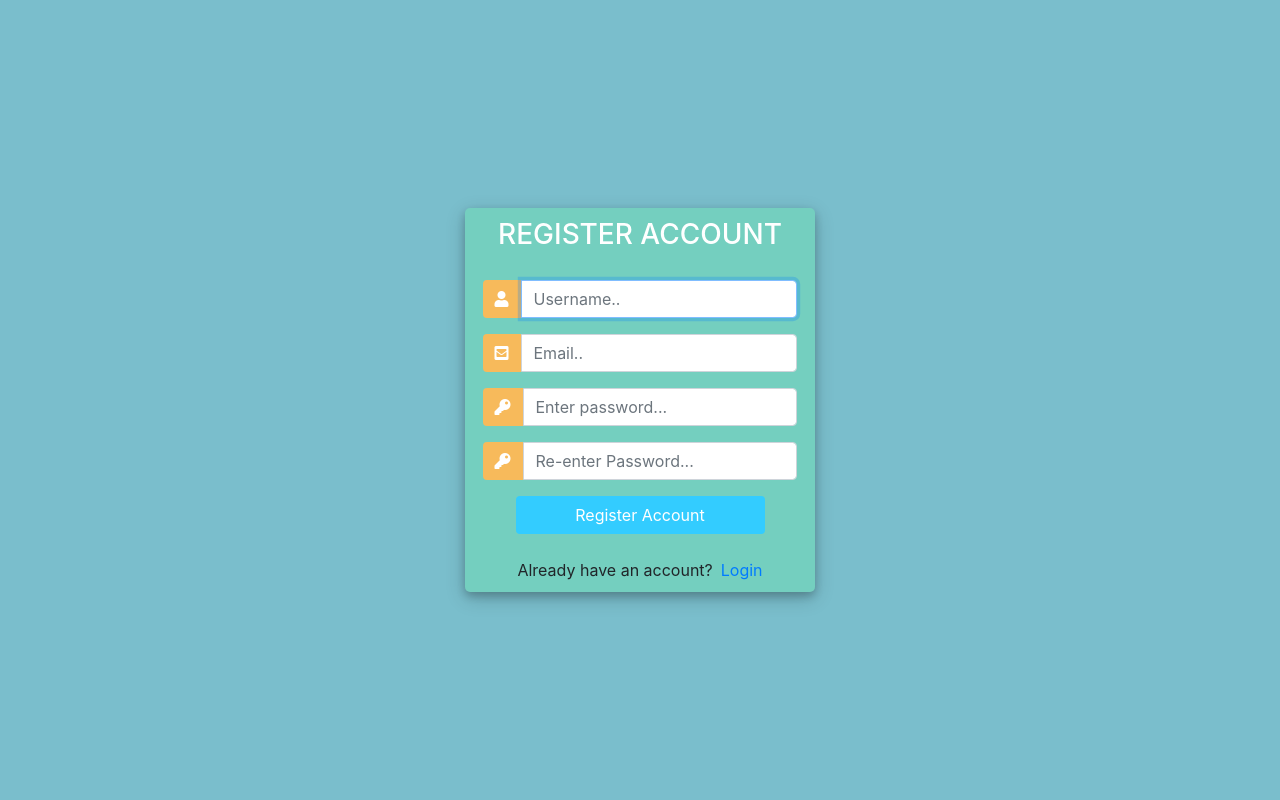
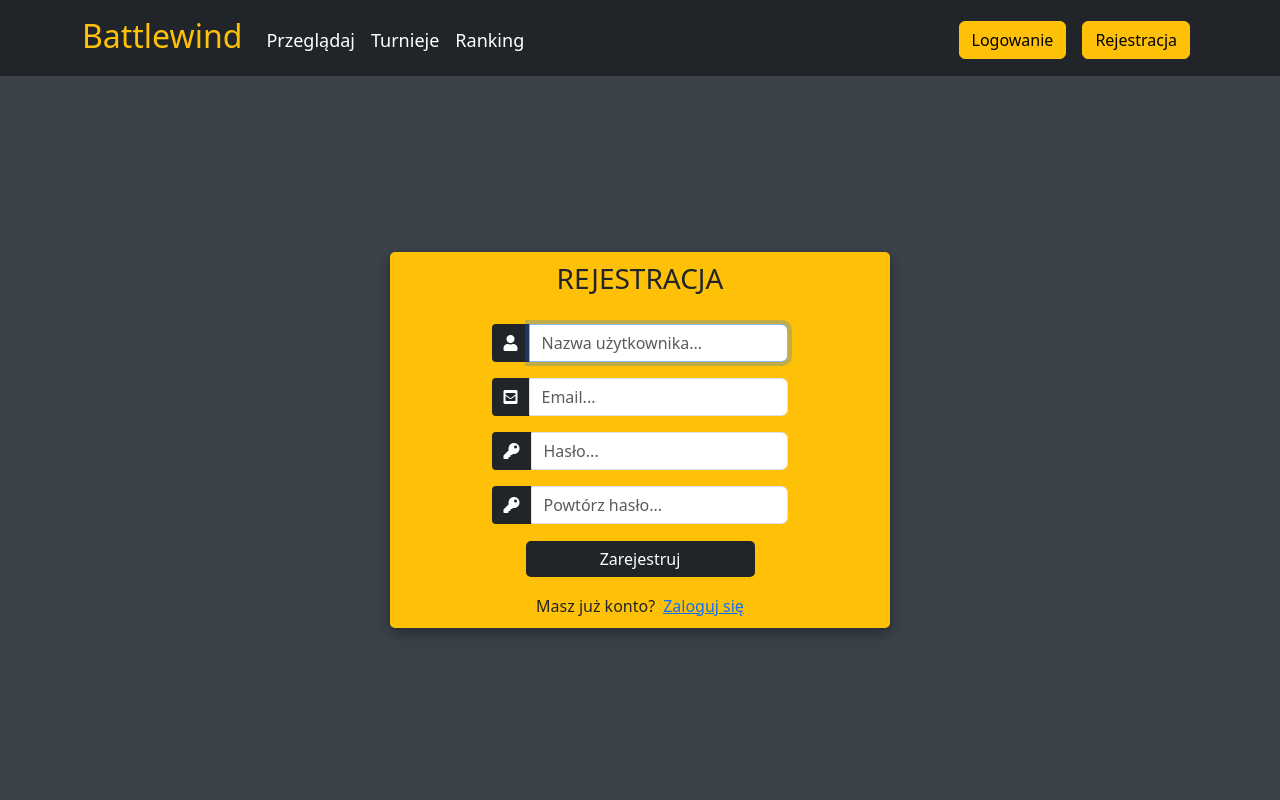
Before and after one commit to Szaneron/Battlewind, a Django app: page /register/ in a window 1280 px wide. Run offline with Django 4.2, Linux system fonts and the light colour scheme; some libraries are stand-ins or nearby versions.

Commit message:
login and register view update

```diff
--- a/Website/forms.py
+++ b/Website/forms.py
@@ -9,6 +9,10 @@ class CreateUserForm(UserCreationForm):
     class Meta:
         model = User
         fields = ['username', 'email', 'password1', 'password2']
+
+    widgets = {
+        'email': forms.TextInput(attrs={'required': True})
+    }
 
 
 class EditUserProfileSettingsForm(ModelForm):
--- a/Website/templates/accounts/register.html
+++ b/Website/templates/accounts/register.html
@@ -15,14 +15,14 @@
             margin: 0;
             padding: 0;
             height: 100%;
-            background: #7abecc !important;
+            background: #3b424a !important;
         }
 
         .user_card {
-            width: 350px;
+            width: 500px;
             margin-top: auto;
             margin-bottom: auto;
-            background: #74cfbf;
+            background: #ffc107;
             position: relative;
             display: flex;
             justify-content: center;
@@ -45,7 +45,6 @@
 
         .login_btn {
             width: 100%;
-            background: #33ccff !important;
             color: white !important;
         }
 
@@ -59,7 +58,7 @@
         }
 
         .input-group-text {
-            background: #f7ba5b !important;
+            background: #212529 !important;
             color: white !important;
             border: 0 !important;
             border-radius: 0.25rem 0 0 0.25rem !important;
@@ -75,11 +74,13 @@
 
 </head>
 <body>
-<div class="container h-100">
-    <div class="d-flex justify-content-center h-100">
+<div class="container h-100" style="padding-top: 80px">
+    {% include 'navbar.html' %}
+    <div class=" d-flex justify-content-center h-100
+">
         <div class="user_card">
             <div class="d-flex justify-content-center">
-                <h3 id="form-title">REGISTER ACCOUNT</h3>
+                <h3 id="form-title" class="text-dark">REJESTRACJA</h3>
             </div>
             <div class="d-flex justify-content-center form_container">
 
@@ -111,30 +112,34 @@
                     </div>
 
                     <div class="d-flex justify-content-center mt-3 login_container">
-                        <input class="btn login_btn" type="submit" value="Register Account">
+                        <input class="btn login_btn bg-dark" type="submit" value="Zarejestruj">
                     </div>
                 </form>
             </div>
-            {{ form.errors }}
-            <div class="mt-4">
+
+            {% if form.errors %}
+                <div class="alert alert-danger m-3">
+                    {% for key,value in form.errors.items %}
+                        <p> {{ value|escape }}</p>
+                    {% endfor %}
+                </div>
+            {% endif %}
+            <div class="mt-3">
                 <div class="d-flex justify-content-center links">
-                    Already have an account? <a href="{% url 'login' %}" class="ml-2">Login</a>
+                    Masz już konto? <a href="{% url 'login' %}" class="ml-2">Zaloguj się</a>
                 </div>
             </div>
         </div>
     </div>
 </div>
 <script>
-    /* Because i didnt set placeholder values in forms.py they will be set here using vanilla Javascript
-//We start indexing at one because CSRF_token is considered and input field
-*/
-
     //Query All input fields
     var form_fields = document.getElementsByTagName('input')
-    form_fields[1].placeholder = 'Username..';
-    form_fields[2].placeholder = 'Email..';
-    form_fields[3].placeholder = 'Enter password...';
-    form_fields[4].placeholder = 'Re-enter Password...';
+    form_fields[1].placeholder = 'Nazwa użytkownika...';
+    form_fields[2].placeholder = 'Email...';
+    form_fields[2].required = 'True';
+    form_fields[3].placeholder = 'Hasło...';
+    form_fields[4].placeholder = 'Powtórz hasło...';
 
 
     for (var field in form_fields) {
--- a/Website/templates/navbar.html
+++ b/Website/templates/navbar.html
@@ -51,7 +51,7 @@
                     </ul>
                 </li>
                 <li class="nav-item active">
-                    <a href="#" class="nav-link active">
+                    <a href="{% url 'ranking-view' %}" class="nav-link active">
                         Ranking
                     </a>
                 </li>
@@ -73,12 +73,12 @@
                 {% else %}
                     <li class="nav-item active m-2">
                         <button type="button" class="btn btn-warning" onclick="location.href='{% url 'login' %}'">
-                            Zaloguj
+                            Logowanie
                         </button>
                     </li>
                     <li class="nav-item activem m-2">
                         <button type="button" class="btn btn-warning" onclick="location.href='{% url 'register' %}'">
-                            Zarejestruj
+                            Rejestracja
                         </button>
                     </li>
                 {% endif %}
--- a/Website/urls.py
+++ b/Website/urls.py
@@ -22,6 +22,7 @@ urlpatterns = [
     path('torunaments/view/<int:tournament_id>/bracket/', show_tournament_bracket, name='bracket_in_tournament'),
     path('torunaments/view/<int:tournament_id>/match/<int:match_id>/', show_match_in_tournament,
          name='show_match_in_tournament'),
+    path('ranking', show_ranking_view, name='ranking-view'),
 ]
 
 urlpatterns += static(settings.MEDIA_URL, document_root=settings.MEDIA_ROOT)
--- a/Website/views.py
+++ b/Website/views.py
@@ -66,7 +66,7 @@ def login_page(request):
             else:
                 return redirect('home')
         else:
-            messages.info(request, 'Username or password is incorrect')
+            messages.error(request, 'Username or password is incorrect')
 
     context = {}
     return render(request, 'accounts/login.html', context)
@@ -918,3 +918,9 @@ def show_match_in_tournament(request, tournament_id, match_id):
                'redUsers': redUsers, 'requestTeam': requestTeam}
 
     return render(request, 'tournaments/match_view.html', context)
+
+
+def show_ranking_view(request):
+    context = {}
+
+    return render(request, 'ranking/ranking_view.html', context)
```
Also changed, not shown: Website/templates/accounts/login.html (+14 -15 lines), Website/templates/ranking/ranking_view.html (added, +23 -0 lines), Website/static/images/profiles_images/admin.png (added).
